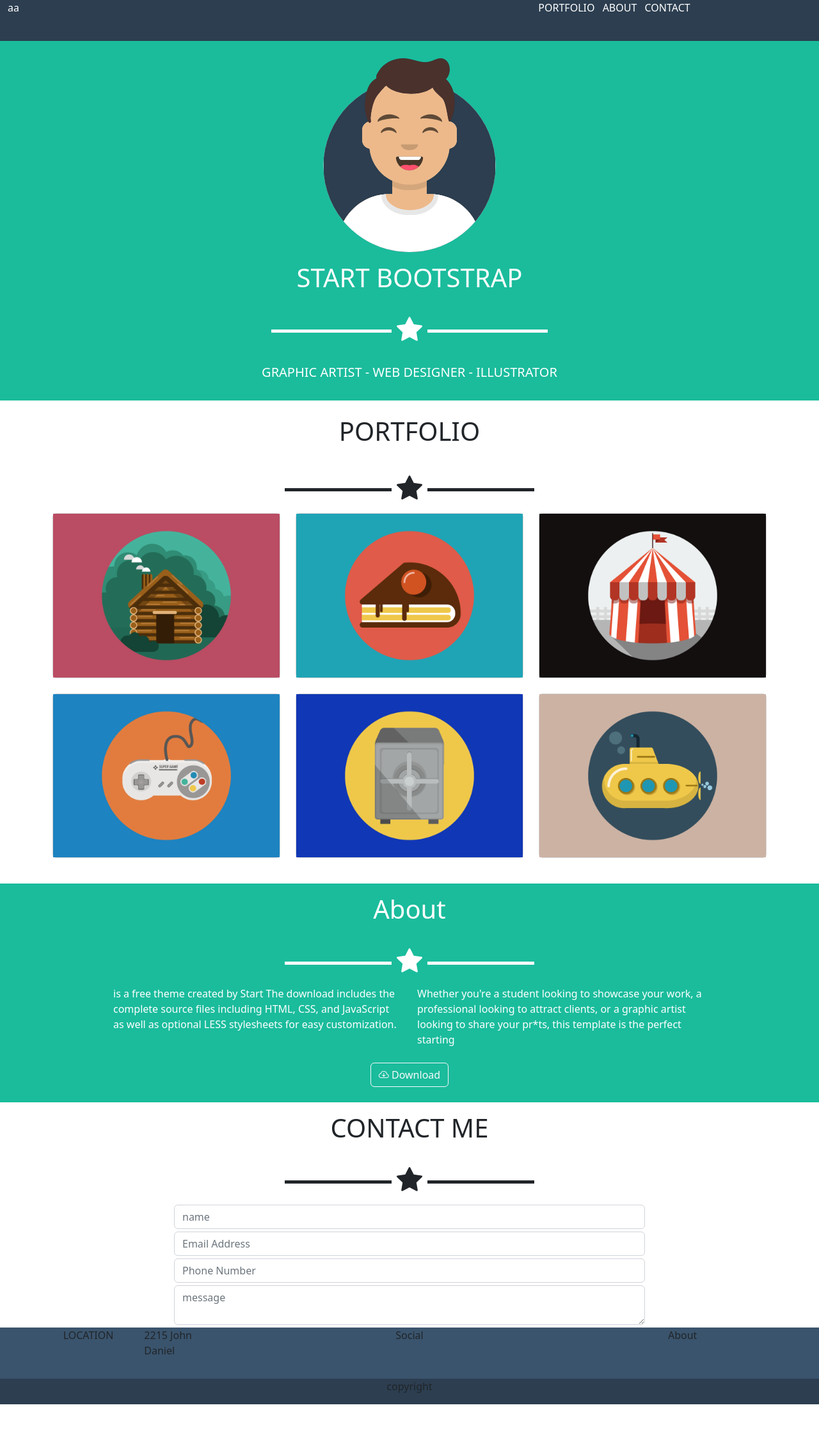
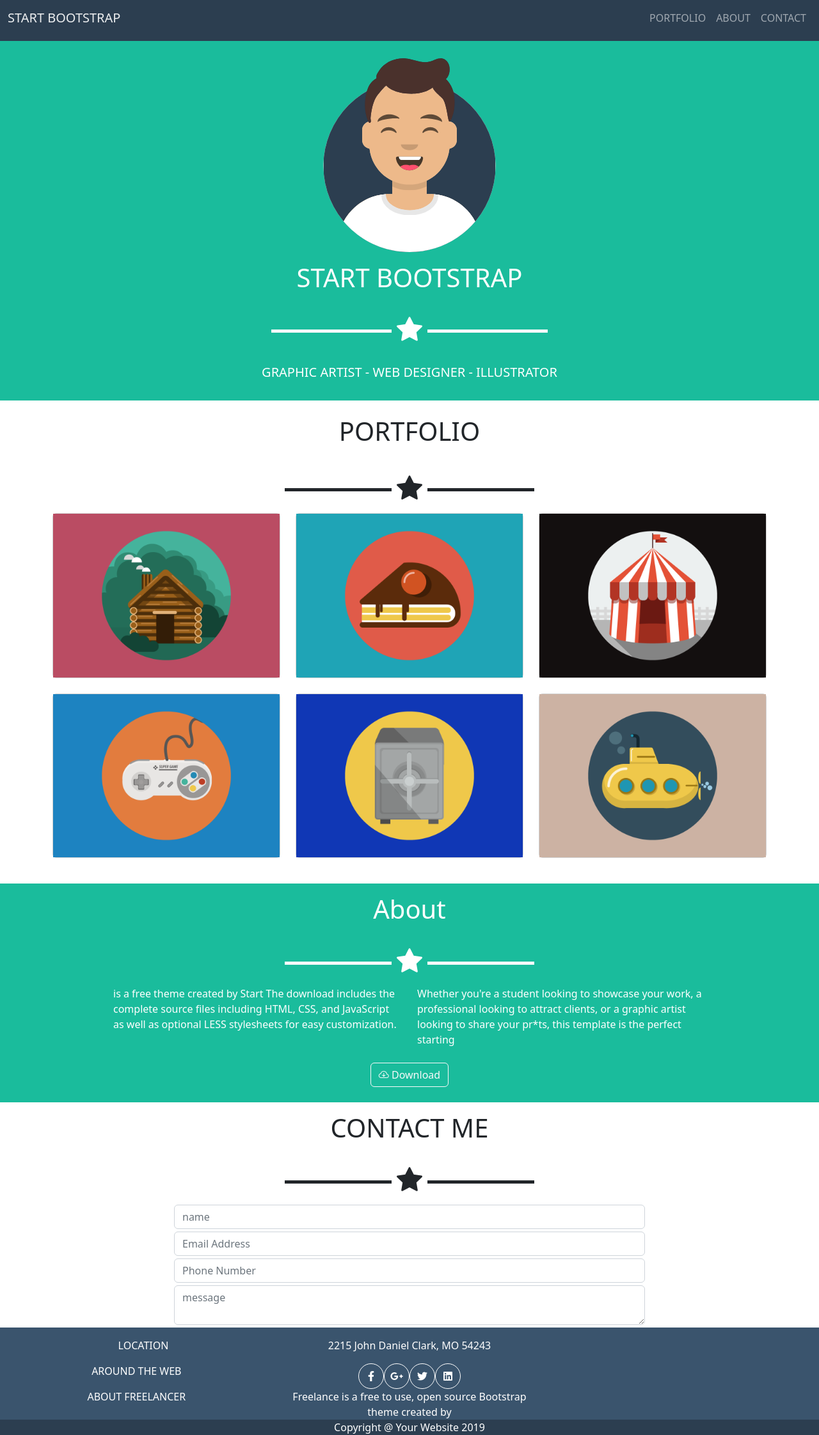
Before and after one commit to MindulaHewadewage/html-css-bootstrap-freelancer, a plain HTML site: page index.html in a window 1280 px wide. Shown: the whole page at 64% size. Before the commit the page ends 2195 px from the top, so only its background shows below. Drawn offline with nearby package versions, Linux system fonts and the light colour scheme.

Commit message:
header+footer( da correggere)

```diff
--- a/index.html
+++ b/index.html
@@ -5,6 +5,8 @@
     <meta http-equiv="X-UA-Compatible" content="IE=edge">
     <meta name="viewport" content="width=device-width, initial-scale=1.0">
     <title>Document</title>
+    <!-- FONTAWESOME -->
+    <link rel='stylesheet' href='https://cdnjs.cloudflare.com/ajax/libs/font-awesome/6.2.1/css/all.min.css' integrity='sha512-MV7K8+y+gLIBoVD59lQIYicR65iaqukzvf/nwasF0nqhPay5w/9lJmVM2hMDcnK1OnMGCdVK+iQrJ7lzPJQd1w==' crossorigin='anonymous'/>
     <!-- BOOTSTRAP ICON -->
     <link rel="stylesheet" href="https://cdn.jsdelivr.net/npm/bootstrap-icons@1.10.2/font/bootstrap-icons.css">
     <!-- BOOTSTRAP -->
@@ -13,18 +15,28 @@
     <link rel="stylesheet" href="style.css">
 </head>
 <body>
-    <header class="container-fluid text-white">
-        <div class="row">
-            <div class="col-6 col-sm-6 d-flex align-center text-start text-sm-center">aa</div>
-            <div class="col-6 col-sm-6  text-end text-sm-center">
-                <i class="bi bi-list d-sm-none"></i>
-                <ul class="list-inline d-none d-sm-block">
-                    <li class="list-inline-item">PORTFOLIO</li>
-                    <li class="list-inline-item">ABOUT</li>
-                    <li class="list-inline-item">CONTACT</li>
+    <header>
+        <nav class="navbar navbar-expand-lg">
+            <div class="container-fluid">
+              <a class="navbar-brand" href="#">START BOOTSTRAP</a>
+              <button class="navbar-toggler" type="button" data-bs-toggle="collapse" data-bs-target="#navbarNav" aria-controls="navbarNav" aria-expanded="false" aria-label="Toggle navigation">
+                <span class="navbar-toggler-icon"></span>
+              </button>
+              <div class="collapse navbar-collapse flex-grow-0" id="navbarNav">
+                <ul class="navbar-nav">
+                  <li class="nav-item">
+                    <a class="nav-link" href="#">PORTFOLIO</a>
+                  </li>
+                  <li class="nav-item">
+                    <a class="nav-link" href="#">ABOUT</a>
+                  </li>
+                  <li class="nav-item">
+                    <a class="nav-link" href="#">CONTACT</a>
+                  </li>
                 </ul>
+              </div>
             </div>
-        </div>
+        </nav>
     </header>
     <div class="jumbotron container-fluid text-center text-white">
         <div class="row text-uppercase gy-3 ">
@@ -167,21 +179,46 @@
     </main>
 
     <footer>
-        <div class="footer-top container-fluid">
+        <div class="footer-top container-fluid text-center text-white">
+            <div class="row p-3">
+                <div class="col-12 col-sm-4 d-flex justify-content-center">LOCATION</div>
+                <div class="col-12 col-sm-4 d-flex justify-content-center">2215 John Daniel Clark, MO 54243</div>
+            </div>
+
             <div class="row">
-                <div class="col-12 col-sm-4 d-flex justify-content-center ">
-                    <div class="row">
-                        <div class="col">LOCATION</div>
-                        <div class="col"> 2215 John Daniel</div>
+                <div class="col-12 col-sm-4 d-flex justify-content-center">AROUND THE WEB</div>
+                <div class="col-12 col-sm-4 d-flex justify-content-center text-white">
+                    <div class="circle">
+                        <i class="fa-brands fa-facebook-f"></i>
+                    </div>
+
+                    <div class="circle">
+                        <i class="fa-brands fa-google-plus-g"></i>
+                    </div>
+
+
+
+                    <div class="circle">
+                        <i class="fa-brands fa-twitter"></i>
+                    </div>
+
+
+                    <div class="circle">
+                        <i class="fa-brands fa-linkedin"></i>
                     </div>
                 </div>
-                <div class="col-12 col-sm-4 d-flex justify-content-center">Social</div>
-                <div class="col-12 col-sm-4 d-flex justify-content-center">About</div>
+
             </div>
+
+            <div class="row ">
+                <div class="col-12 col-sm-4 d-flex justify-content-center">ABOUT FREELANCER</div>
+                <div class="col-12 col-sm-4 d-flex justify-content-center">Freelance is a free to use, open source Bootstrap theme created by</div>
+            </div>
+
         </div>
         <div class="footer-bottom">
-            <div class="row">
-                <div class="col-12 text-center">copyright</div>
+            <div class="row ">
+                <div class="col-12 text-center text-white">Copyright @ Your Website 2019</div>
             </div>
         </div>
     </footer>
--- a/style.css
+++ b/style.css
@@ -1,6 +1,10 @@
 header{
     min-height: 80px;
     background-color: #2C3E50;
+}
+
+.navbar{
+    filter: invert(1);
 }
 
 img{
@@ -24,12 +28,10 @@ img{
 
 .footer-top{
     background-color: #3A546D;
-    min-height: 80px;
 }
 
 .footer-bottom{
     background-color: #2C3E50;
-    min-height: 40px;
 }
 
 
@@ -37,3 +39,14 @@ img{
     height: 5px;
     width: 15%;
 }
+
+.circle{
+    display: flex;
+    align-items: center;
+    justify-content: center;
+
+    border: 1px solid white;
+    height: 40px;
+    width: 40px;
+    border-radius: 50%;
+}
```
